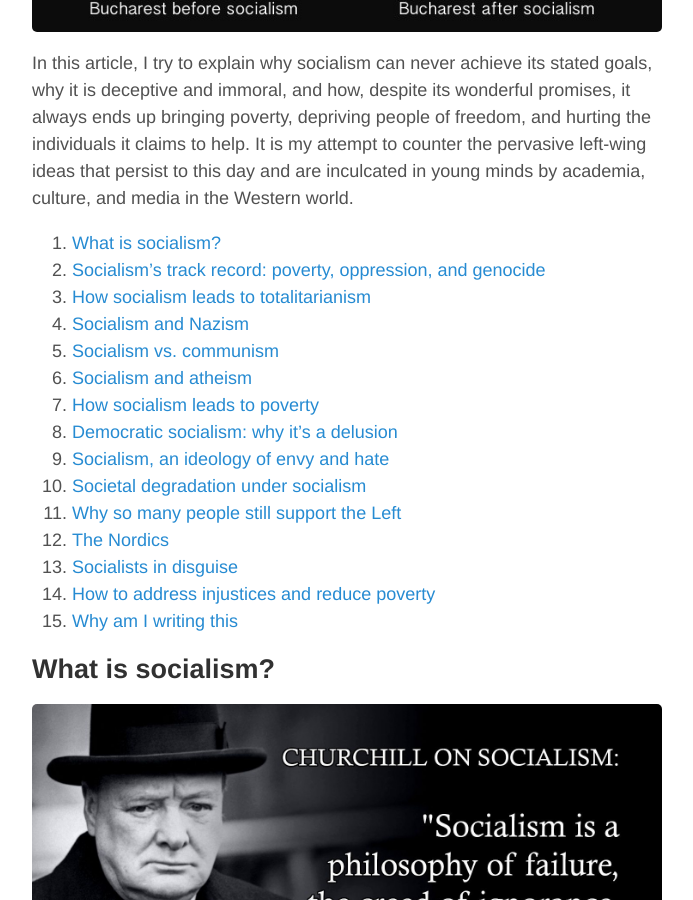
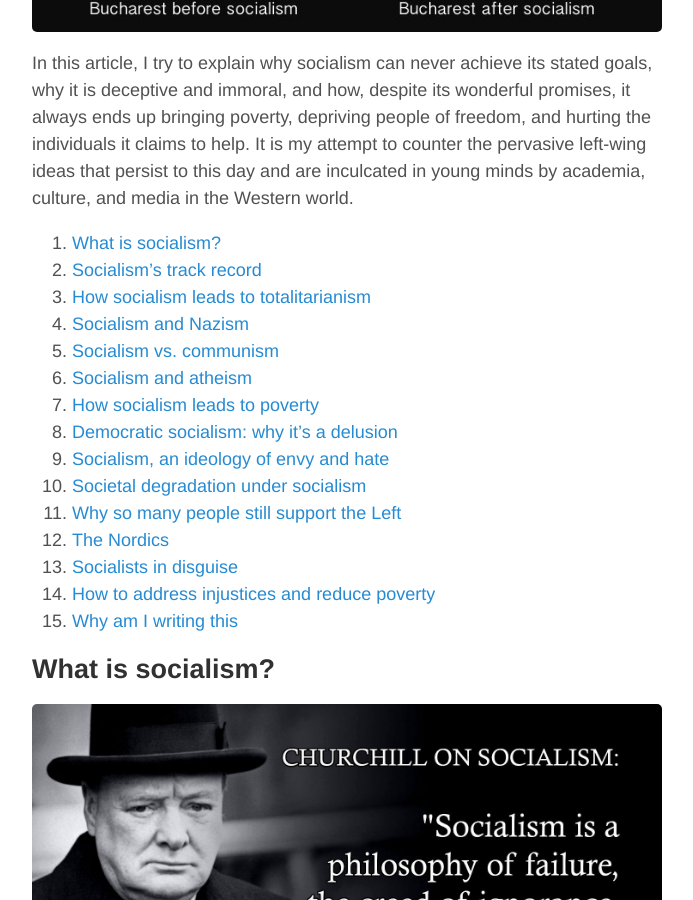
Before and after one commit to aoghina/aoghina.github.io, a Jekyll site: the page built from _posts/2018-10-23-socialism-ruined-my-country.md, in a window 1280 px wide and 900 px high, scrolled down 1438 px. Shown: the whole window, without its empty margins (293-986 px from the left). Built offline with Jekyll 4.4.1, drawn with Linux system fonts in a browser that asks for light colours; comment, search, counter and statistics services are not loaded; some of the changed text lies outside the part shown.

Commit message:
Track record

```diff
--- a/_posts/2018-10-23-socialism-ruined-my-country.md
+++ b/_posts/2018-10-23-socialism-ruined-my-country.md
@@ -20,7 +20,7 @@
 In this article, I try to explain why socialism can never achieve its stated goals, why it is deceptive and immoral, and how, despite its wonderful promises, it always ends up bringing poverty, depriving people of freedom, and hurting the individuals it claims to help. It is my attempt to counter the pervasive left-wing ideas that persist to this day and are inculcated in young minds  by academia, culture, and media in the Western world.
 
 1. [What is socialism?](#whatis)
-2. [Socialism's track record: poverty, oppression, and genocide](#trackrecord)
+2. [Socialism's track record](#trackrecord)
 3. [How socialism leads to totalitarianism](#totalitarianism)
 4. [Socialism and Nazism](#nazism)
 5. [Socialism vs. communism](#communism)
@@ -49,7 +49,7 @@
 Socialists promise free things. How they finance those things is simply with other people's earnings. They frame their policies as promoting "equality," "solidarity," or "social justice" to legitimize their votes-for-stolen-money proposition, and many fall for this deception. Once understood, it's easy to see how their "solutions" pave the way to poverty and totalitarianism.
 
 <a name="trackrecord"></a>
-## Socialism's track record: poverty, oppression, and genocide
+## Socialism's track record
 
 ![Socialism kills](/assets/socialism/socialism-kills.jpg "Socialism kills")
 
```
